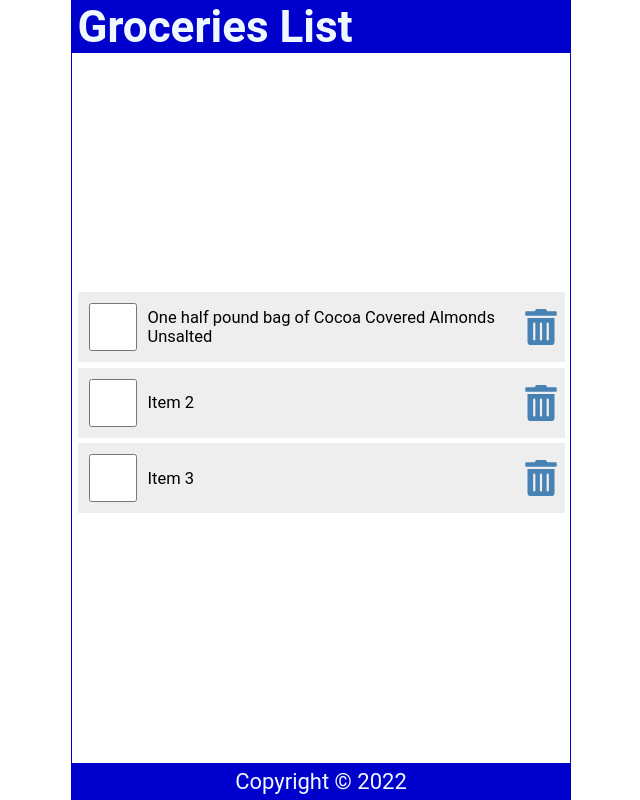
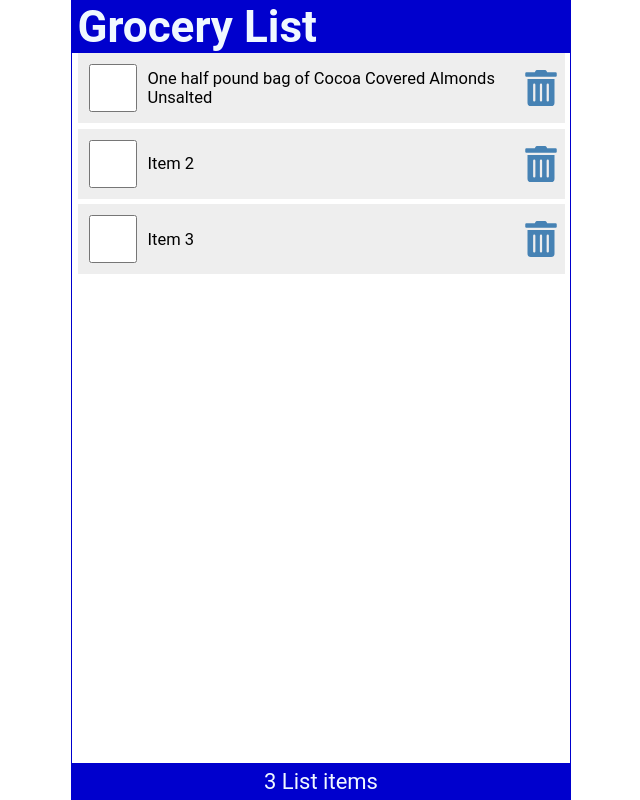
Before and after one commit to jdvramos/learning_react, a React (Create React App) app: page / in a window 1280 px wide. Shown: the whole page, without its empty margins (319-959 px from the left). Built offline with nearby package versions, Linux system fonts and the light colour scheme.

Commit message:
chapter 8 done

```diff
--- a/src/App.js
+++ b/src/App.js
@@ -1,13 +1,50 @@
 import Header from "./Header";
 import Content from "./Content";
 import Footer from "./Footer";
+import { useState } from "react";
 
 function App() {
+  const [items, setItems] = useState([
+    {
+      id: 1,
+      checked: false,
+      item: "One half pound bag of Cocoa Covered Almonds Unsalted",
+    },
+    {
+      id: 2,
+      checked: false,
+      item: "Item 2",
+    },
+    {
+      id: 3,
+      checked: false,
+      item: "Item 3",
+    },
+  ]);
+
+  const handleCheck = (id) => {
+    const listItems = items.map((item) =>
+      item.id === id ? { ...item, checked: !item.checked } : item
+    );
+    setItems(listItems);
+    localStorage.setItem("shoppinglist", JSON.stringify(listItems));
+  };
+
+  const handleDelete = (id) => {
+    const listItems = items.filter((item) => item.id !== id);
+    setItems(listItems);
+    localStorage.setItem("shoppinglist", JSON.stringify(listItems));
+  };
+
   return (
     <div className="App">
-      <Header />
-      <Content />
-      <Footer />
+      <Header title="Grocery List" />
+      <Content
+        items={items}
+        handleCheck={handleCheck}
+        handleDelete={handleDelete}
+      />
+      <Footer length={items.length} />
     </div>
   );
 }
--- a/src/Content.js
+++ b/src/Content.js
@@ -1,64 +1,14 @@
-import { useState } from "react";
-import { FaTrashAlt } from "react-icons/fa";
+import ItemList from "./ItemList";
 
-const Content = () => {
-  const [items, setItems] = useState([
-    {
-      id: 1,
-      checked: false,
-      item: "One half pound bag of Cocoa Covered Almonds Unsalted",
-    },
-    {
-      id: 2,
-      checked: false,
-      item: "Item 2",
-    },
-    {
-      id: 3,
-      checked: false,
-      item: "Item 3",
-    },
-  ]);
-
-  const handleCheck = (id) => {
-    const listItems = items.map((item) =>
-      item.id === id ? { ...item, checked: !item.checked } : item
-    );
-    setItems(listItems);
-    localStorage.setItem("shoppinglist", JSON.stringify(listItems));
-  };
-
-  const handleDelete = (id) => {
-    const listItems = items.filter((item) => item.id !== id);
-    setItems(listItems);
-    localStorage.setItem("shoppinglist", JSON.stringify(listItems));
-  };
-
+const Content = ({ items, handleCheck, handleDelete }) => {
   return (
     <main>
       {items.length ? (
-        <ul>
-          {items.map((item) => (
-            <li className="item" key={item.id}>
-              <input
-                type="checkbox"
-                onChange={() => handleCheck(item.id)}
-                checked={item.checked}
-              />
-              <label
-                onDoubleClick={() => handleCheck(item.id)}
-                style={item.checked ? { textDecoration: "line-through" } : null}
-              >
-                {item.item}
-              </label>
-              <FaTrashAlt
-                onClick={() => handleDelete(item.id)}
-                role="button"
-                tabIndex="0"
-              />
-            </li>
-          ))}
-        </ul>
+        <ItemList
+          items={items}
+          handleCheck={handleCheck}
+          handleDelete={handleDelete}
+        />
       ) : (
         <p style={{ marginTop: "2rem" }}>Your list is empty</p>
       )}
--- a/src/Footer.js
+++ b/src/Footer.js
@@ -1,8 +1,9 @@
-const Footer = () => {
-  const today = new Date();
+const Footer = ({ length }) => {
   return (
     <footer>
-      <p>Copyright &copy; {today.getFullYear()}</p>
+      <p>
+        {length} List {length === 1 ? "item" : "items"}
+      </p>
     </footer>
   );
 };
--- a/src/Header.js
+++ b/src/Header.js
@@ -1,9 +1,13 @@
-const Header = () => {
+const Header = ({ title }) => {
   return (
     <header>
-      <h1>Groceries List</h1>
+      <h1>{title}</h1>
     </header>
   );
 };
 
+Header.defaultProps = {
+  title: "Default Title",
+};
+
 export default Header;
--- /dev/null
+++ b/src/ItemList.js
@@ -0,0 +1,18 @@
+import LineItem from "./LineItem";
+
+const ItemList = ({ items, handleCheck, handleDelete }) => {
+  return (
+    <ul>
+      {items.map((item) => (
+        <LineItem
+          key={item.id} // I don't know why we need to pass this one.
+          item={item}
+          handleCheck={handleCheck}
+          handleDelete={handleDelete}
+        />
+      ))}
+    </ul>
+  );
+};
+
+export default ItemList;
--- /dev/null
+++ b/src/LineItem.js
@@ -0,0 +1,27 @@
+import { FaTrashAlt } from "react-icons/fa";
+
+const LineItem = ({ item, handleCheck, handleDelete }) => {
+  return (
+    <li className="item" key={item.id}>
+      <input
+        type="checkbox"
+        onChange={() => handleCheck(item.id)}
+        checked={item.checked}
+      />
+      <label
+        onDoubleClick={() => handleCheck(item.id)}
+        style={item.checked ? { textDecoration: "line-through" } : null}
+      >
+        {item.item}
+      </label>
+      <FaTrashAlt
+        onClick={() => handleDelete(item.id)}
+        role="button"
+        tabIndex="0"
+        aria-label={`Delete ${item.item}`}
+      />
+    </li>
+  );
+};
+
+export default LineItem;
--- a/src/index.css
+++ b/src/index.css
@@ -43,7 +43,7 @@ main {
   display: flex;
   flex-direction: column;
   flex-grow: 1;
-  justify-content: center;
+  justify-content: flex-start;
   align-items: center;
   overflow-y: auto;
 }
```
